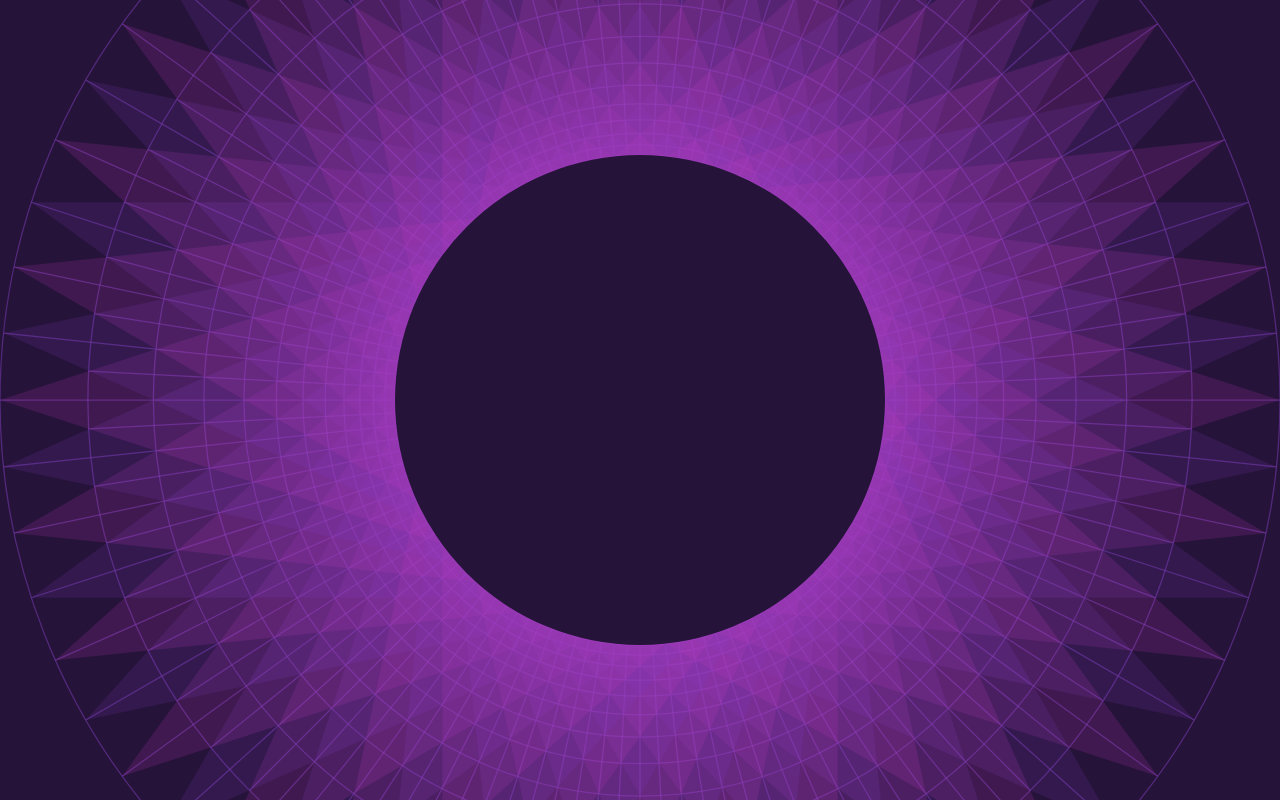
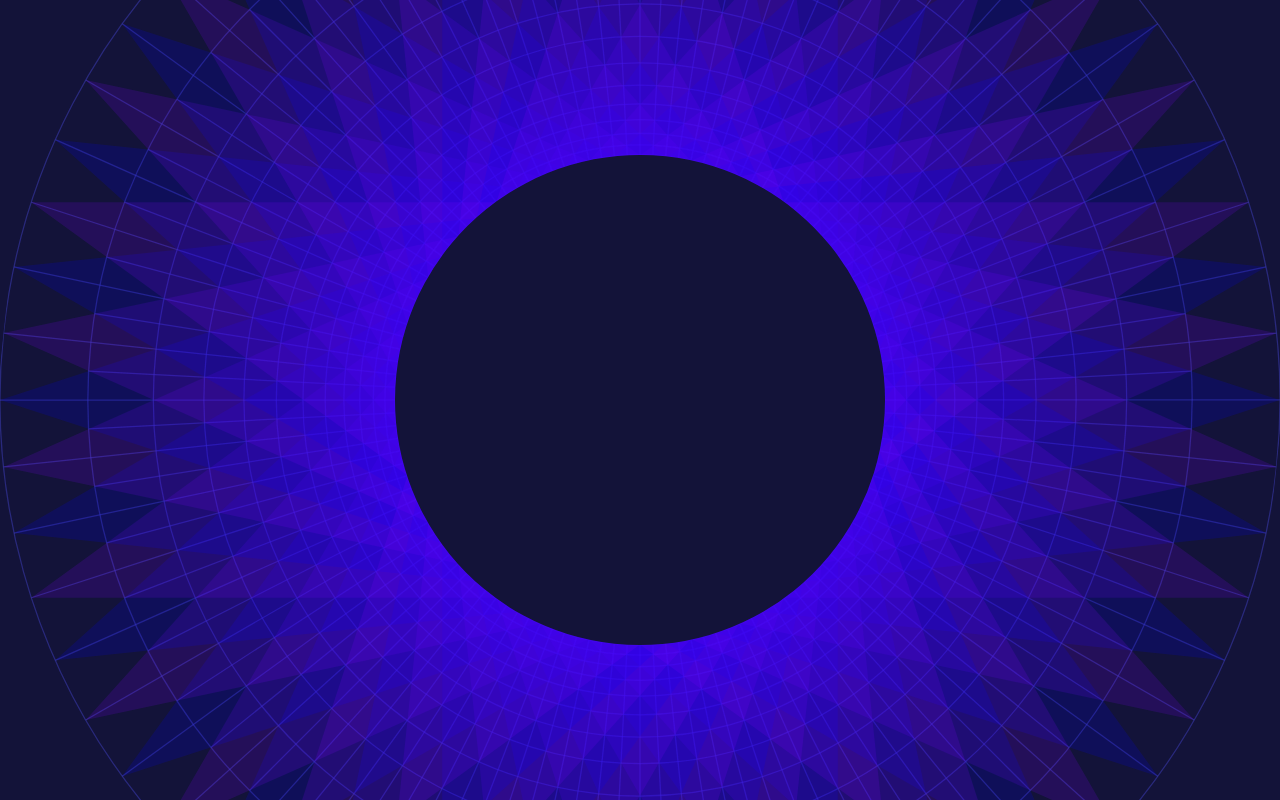
Before and after one commit to dopplerreflect/starts-with-a, a SvelteKit app: page /x in a window 1280 px wide. Built offline with nearby package versions, Linux system fonts and the light colour scheme.

Commit message:
x: tweek

```diff
--- a/src/routes/x/+page.svelte
+++ b/src/routes/x/+page.svelte
@@ -13,7 +13,7 @@
 	import { onMount } from 'svelte';
 
 	const size = 1024;
-	const hue = 270;
+	const hue = 240;
 	const angles = anglesArray(120);
 	const radii = arrayMap(4, (n) => Math.round((size / 2) * phi ** n));
 	const refLine: { x1: number; y1: number; x2: number; y2: number } = {
@@ -42,8 +42,7 @@
 
 		return { x, y };
 	});
-	console.log(intersections);
-	const iRadii = [radii[0], ...intersections.map((i) => Math.sqrt(i.x ** 2 + i.y ** 2)), radii[2]];
+	const iRadii = [radii[2], ...intersections.map((i) => Math.sqrt(i.x ** 2 + i.y ** 2)), radii[0]];
 	let svg: SVGSVGElement;
 	onMount(() => useZoomableViewbox(svg));
 </script>
@@ -56,7 +55,7 @@
 		</mask>
 	</defs>
 	<Background width={size} fill={`hsl(${hue}, 50%, 15%)`} />
-	<g mask="url(#mask1)">
+	<g mask="url(#mask1)" transform="rotate(6)">
 		{#each angles as a, i}
 			<path
 				d={`M${radialPointString(a, i % 2 === 0 ? radii[0] : iRadii[11])}L${radialPointString(
@@ -73,7 +72,7 @@
 			<polygon
 				points={starPoints(radii[0], { rotate: 6 * i })}
 				stroke=""
-				fill={`hsla(${i % 2 === 0 ? hue : hue + 30}, 50%, 50%, ${1 / 6})`}
+				fill={`hsla(${i % 2 === 0 ? hue : hue + 30}, 100%, ${i % 2 === 0 ? 50 : 50}%, ${1 / 6})`}
 			/>
 		{/each}
 	</g>
```
